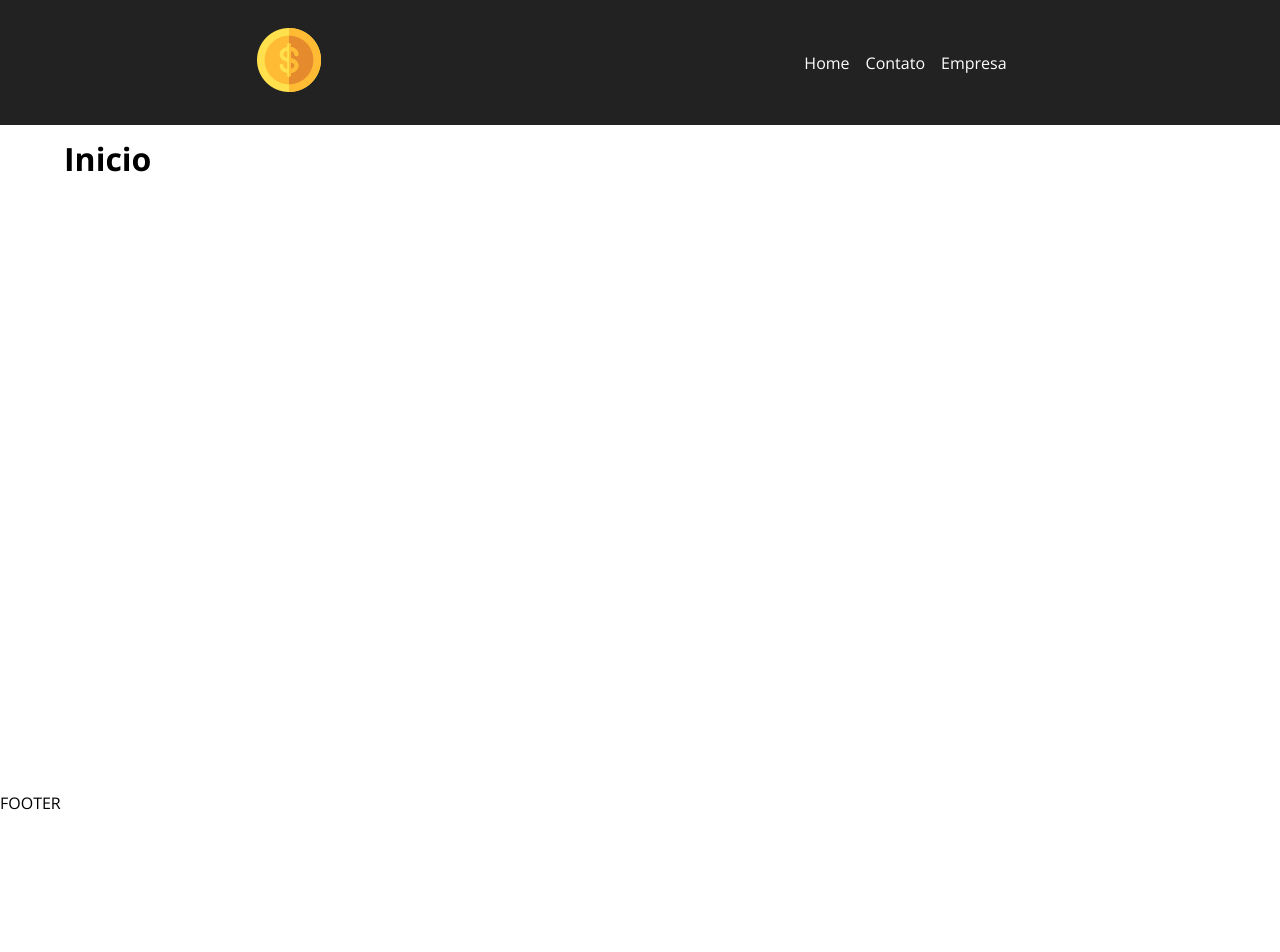
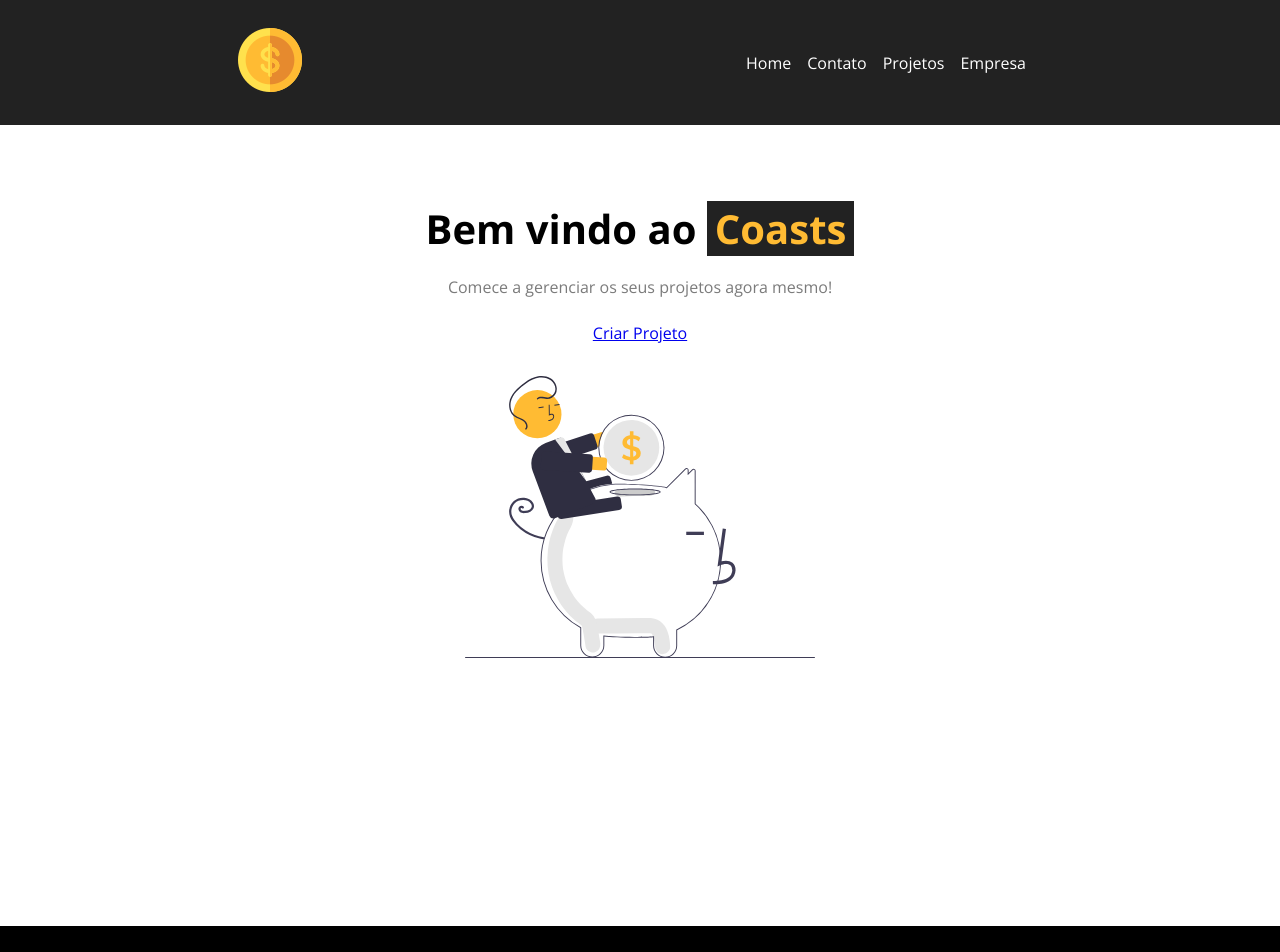
Before and after one commit to Lincesites27/projeto, a React (Create React App) app: page / in a window 1280 px wide. Shown: the top 952 px of the page. Before the commit the page ends 814 px from the top, so only its background shows below. Built offline with nearby package versions, Linux system fonts and the light colour scheme.

Commit message:
css coast

```diff
--- a/src/App.css
+++ b/src/App.css
@@ -1,3 +1,3 @@
 .min-height{
- margin-top: 75vh;
+ margin-top: 20vh;
 }
--- a/src/App.js
+++ b/src/App.js
@@ -7,6 +7,7 @@ import NewProject from './components/Pages/NewProject';
 import Container from './components/layout/Container';
 import Navbar from './components/layout/Navbar'
 import Footer from './components/layout/Footer'
+import Projects from './components/Pages/Projects';
 
 
 
@@ -22,6 +23,7 @@ function App() {
       <Route exact path='/' element={<Home />}/>
       <Route exact path='/company' element={<Company />}/>
       <Route exact path='/contact' element={<Contact />}/>
+      <Route exact path='/projects' element={<Projects />}/>
       <Route exact path='/newproject' element={<NewProject />}/>
     </Routes>
     </Container>
--- a/src/components/Pages/Home.js
+++ b/src/components/Pages/Home.js
@@ -1,8 +1,17 @@
+import styles from './Home.module.css'
+import saving from '../../img/savings.svg'
 
 const Home = () => {
   return (
 
-    <div><h1>Inicio</h1></div>
+    <section className={styles.home_container}>
+      <h1>Bem vindo ao <span>Coasts</span></h1>
+      <p>Comece a gerenciar os seus projetos agora mesmo!</p>
+      <a href="/">Criar Projeto</a>
+      <img src={saving} alt="Coast" />
+
+
+    </section>
 
   )
 }
--- /dev/null
+++ b/src/components/Pages/Home.module.css
@@ -0,0 +1,32 @@
+.home_container{
+    width: 100%;
+    display: flex;
+    flex-direction: column;
+    align-items: center;
+    justify-content: center;
+    padding: 4em;
+}
+
+.home_container h1{
+    font-size: 2.5em;
+    margin-bottom: .5em;
+
+}
+
+.home_container h1 span{
+    color: #ffbb33;
+    padding: 0 .2em;
+    background-color: #222;
+
+}
+
+.home_container p {
+    margin-bottom:  1.5em;
+    color: #7b7b7b;
+}
+
+.home_container img {
+    width: 350px;
+    margin: 2em 0;
+
+}
--- /dev/null
+++ b/src/components/Pages/Projects.js
@@ -0,0 +1,8 @@
+
+const Projects = () => {
+  return (
+    <div><h1>Projects</h1></div>
+  )
+}
+
+export default Projects
--- a/src/components/layout/Footer.js
+++ b/src/components/layout/Footer.js
@@ -1,8 +1,10 @@
-
-
+import styles from './Footer.module.css'
 const Footer = () => {
   return (
-    <div><p>FOOTER</p></div>
+    <div className={styles.rodape}>
+      <h2>Aqui é o Rodapé</h2>
+
+    </div>
   )
 }
 
--- a/src/components/layout/Footer.module.css
+++ b/src/components/layout/Footer.module.css
@@ -0,0 +1,8 @@
+.rodape{
+    background-color: black;
+    width: 100%;
+   color: aliceblue;
+   text-align: center;
+   padding: 35px;
+
+}
--- a/src/components/layout/Navbar.js
+++ b/src/components/layout/Navbar.js
@@ -25,6 +25,10 @@ const Navbar = () => {
         </li>
 
         <li class={styles.item}>
+        <Link to="/projects">Projetos</Link>
+        </li>
+
+        <li class={styles.item}>
         <Link to="/company">Empresa</Link>
         </li>
 
```
Also changed, not shown: src/components/layout/LinkButton.js (added), src/components/layout/LinkButton.module.css (added).
